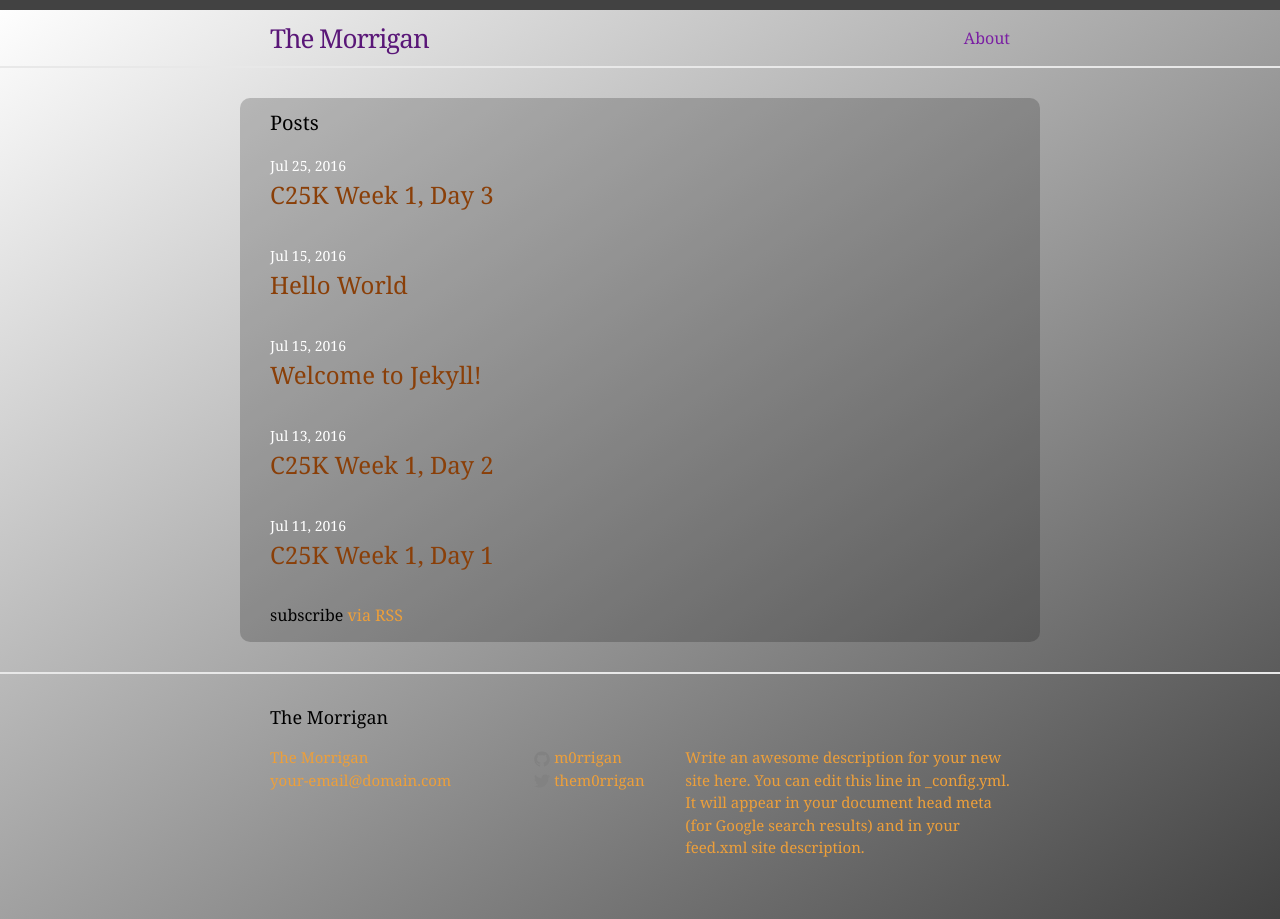
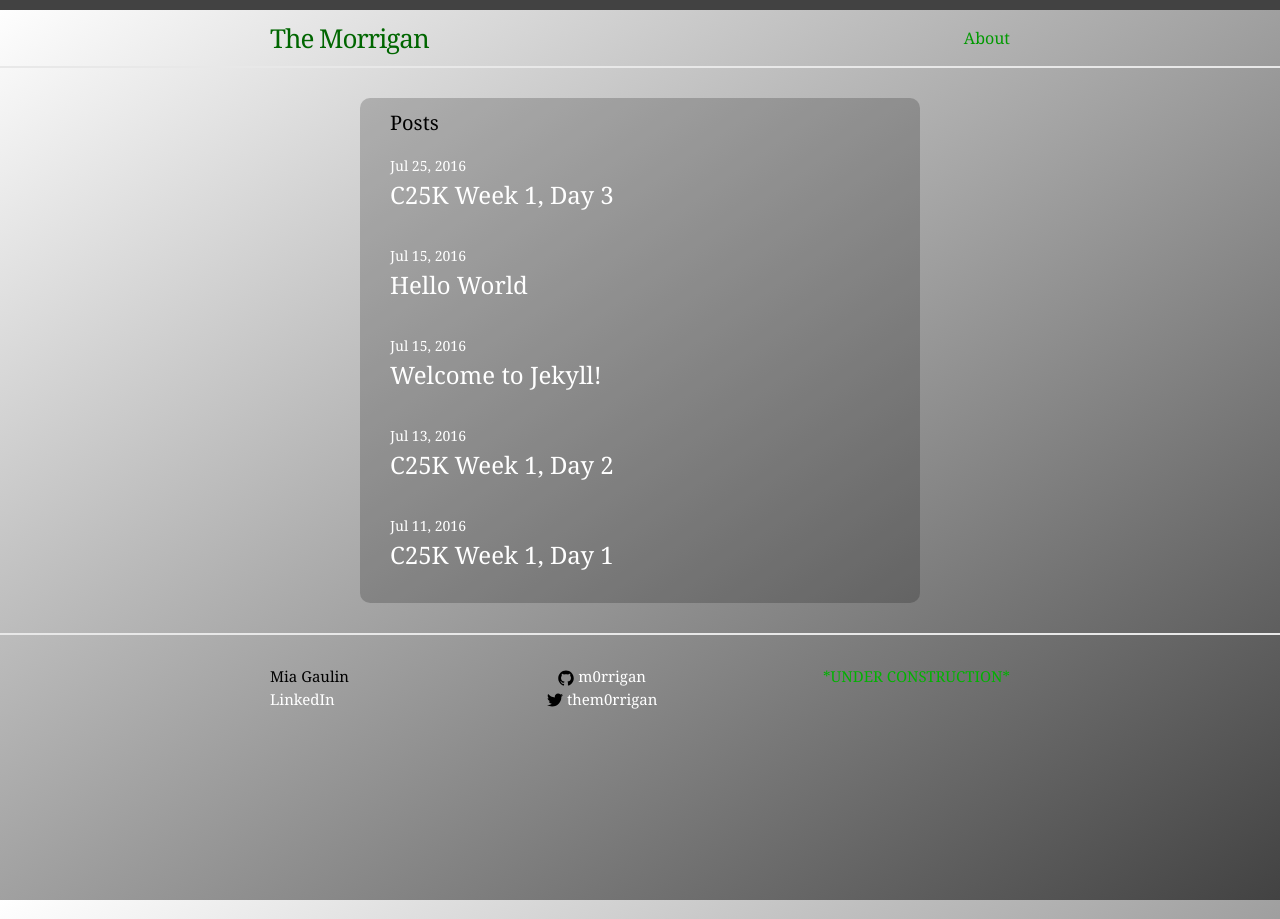
Before and after one commit to M0rrigan/M0rrigan.github.io, a Jekyll site: the page built from index.html, in a window 1280 px wide. Built offline with Jekyll 4.4.1, drawn with Linux system fonts in a browser that asks for light colours.

Commit message:
styling updates

```diff
--- a/_config.yml
+++ b/_config.yml
@@ -7,13 +7,11 @@
 
 # Site settings
 title: The Morrigan
-email: your-email@domain.com
+email: gaulin.mia@gmail.com
 description: > # this means to ignore newlines until "baseurl:"
-  Write an awesome description for your new site here. You can edit this
-  line in _config.yml. It will appear in your document head meta (for
-  Google search results) and in your feed.xml site description.
-baseurl: "" # the subpath of your site, e.g. /blog
-url: "http://yourdomain.com" # the base hostname & protocol for your site
+  *UNDER CONSTRUCTION*
+# baseurl: "" # the subpath of your site, e.g. /blog
+# url: "http://yourdomain.com" # the base hostname & protocol for your site
 twitter_username: them0rrigan
 github_username:  m0rrigan
 future: true
--- a/_includes/footer.html
+++ b/_includes/footer.html
@@ -2,13 +2,11 @@
 
   <div class="wrapper">
 
-    <h2 class="footer-heading">{{ site.title }}</h2>
-
     <div class="footer-col-wrapper">
       <div class="footer-col footer-col-1">
         <ul class="contact-list">
-          <li>{{ site.title }}</li>
-          <li><a href="mailto:{{ site.email }}">{{ site.email }}</a></li>
+          <li>Mia Gaulin</li>
+          <li><a href="https://www.linkedin.com/in/miagaulin">LinkedIn</a></li>
         </ul>
       </div>
 
--- a/_sass/_base.scss
+++ b/_sass/_base.scss
@@ -96,15 +96,15 @@ h1, h2, h3, h4, h5, h6 {
  * Links
  */
 a {
-    color: $link-color;
+    color: $white;
     text-decoration: none;
 
     &:visited {
-        color: darken($link-color, 10%);
+        color: darken($white, 10%);
     }
 
     &:hover {
-        color: $text-color;
+        color: darken($white, 10%);
         text-decoration: underline;
     }
 }
@@ -205,7 +205,7 @@ pre {
         vertical-align: middle;
 
         path {
-            fill: $grey-color;
+            fill: $black;
         }
     }
 }
--- a/_sass/_layout.scss
+++ b/_sass/_layout.scss
@@ -17,11 +17,11 @@
     letter-spacing: -1px;
     margin-bottom: 0;
     float: left;
-    color: $header-color;
+    color: $green;
 
     &,
     &:visited {
-        color: $header-color;
+        color: $green;
     }
 }
 
@@ -34,7 +34,7 @@
     }
 
     .page-link {
-        color: lighten($header-color, 10%);
+        color: lighten($green, 10%);
         line-height: $base-line-height;
 
         // Gaps between nav items, but not on the last one
@@ -112,11 +112,12 @@
 .social-media-list {
     list-style: none;
     margin-left: 0;
+    color: $black;
 }
 
 .footer-col-wrapper {
     font-size: 15px;
-    color: $link-color;
+    color: lighten($green, 15%);
     margin-left: -$spacing-unit / 2;
     @extend %clearfix;
 }
@@ -130,16 +131,19 @@
 .footer-col-1 {
     width: -webkit-calc(35% - (#{$spacing-unit} / 2));
     width:         calc(35% - (#{$spacing-unit} / 2));
+    text-align: left;
 }
 
 .footer-col-2 {
     width: -webkit-calc(20% - (#{$spacing-unit} / 2));
     width:         calc(20% - (#{$spacing-unit} / 2));
+    text-align: center;
 }
 
 .footer-col-3 {
     width: -webkit-calc(45% - (#{$spacing-unit} / 2));
     width:         calc(45% - (#{$spacing-unit} / 2));
+    text-align: right;
 }
 
 @include media-query($on-laptop) {
@@ -169,10 +173,10 @@
  * Page content
  */
 .page-content {
-    // width: 80%;
     padding: $spacing-unit 0;
 
     .wrapper {
+      max-width: 500px;
       background: rgba($black, 0.2);
       border-radius: 10px;
       padding-top: 10px;
@@ -200,10 +204,10 @@
 .post-link {
     display: block;
     font-size: 24px;
-    color: $post-color;
+    color: $white;
 
     &:visited {
-        color: lighten($post-color, 10%);
+        color: darken($white, 10%);
     }
 
 }
--- a/css/main.scss
+++ b/css/main.scss
@@ -23,6 +23,8 @@ $link-color:       #ed9f3A;
 
 $white:            #ffffff;
 $black:            #000000;
+$green:            #006600;
+$purple:           #5a1778;
 $grey-color:       #828282;
 $grey-color-light: lighten($grey-color, 40%);
 $grey-color-dark:  darken($grey-color, 25%);
--- a/index.html
+++ b/index.html
@@ -17,7 +17,4 @@ layout: default
       </li>
     {% endfor %}
   </ul>
-
-  <p class="rss-subscribe">subscribe <a href="{{ "/feed.xml" | prepend: site.baseurl }}">via RSS</a></p>
-
 </div>
```
